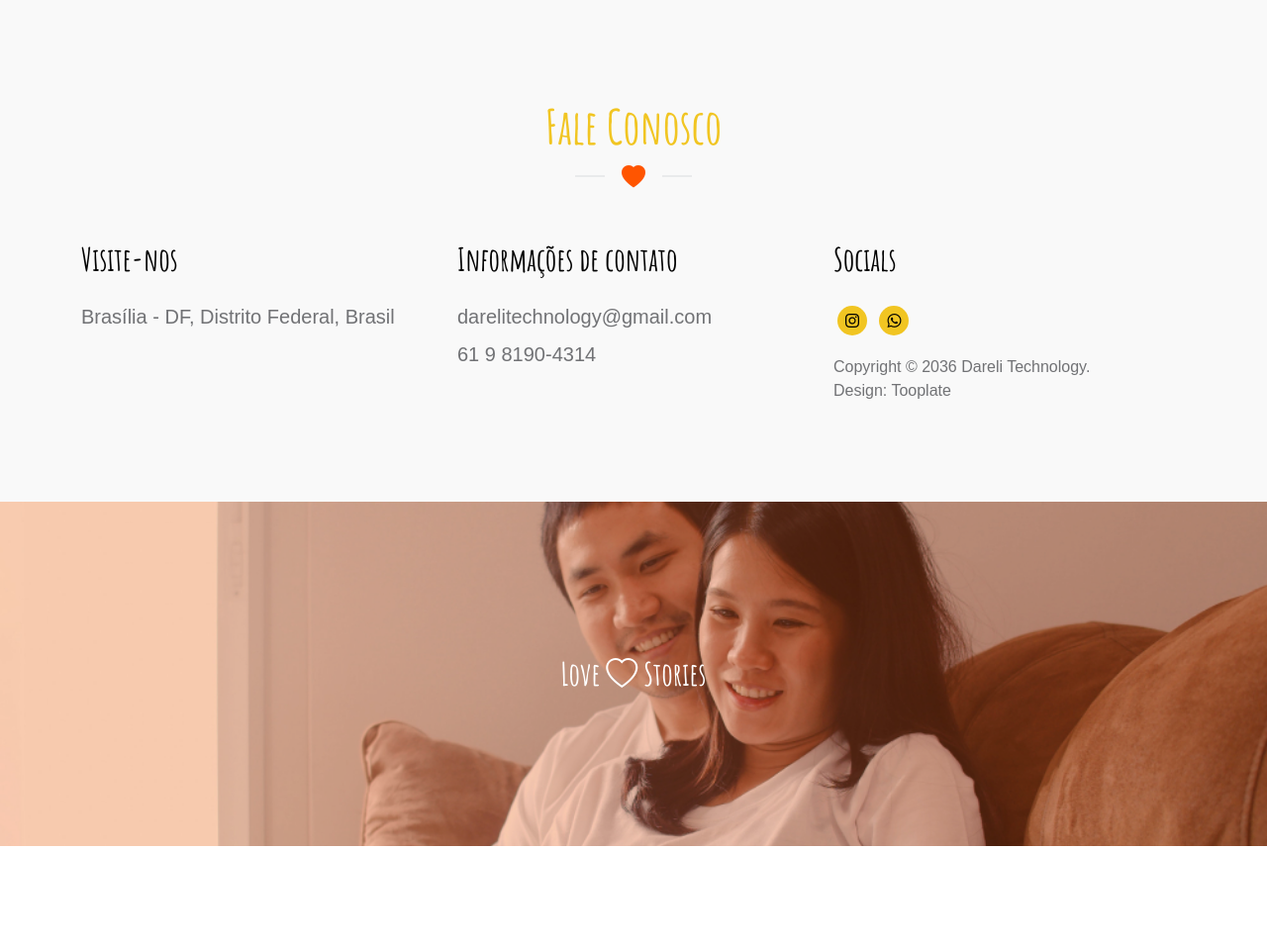
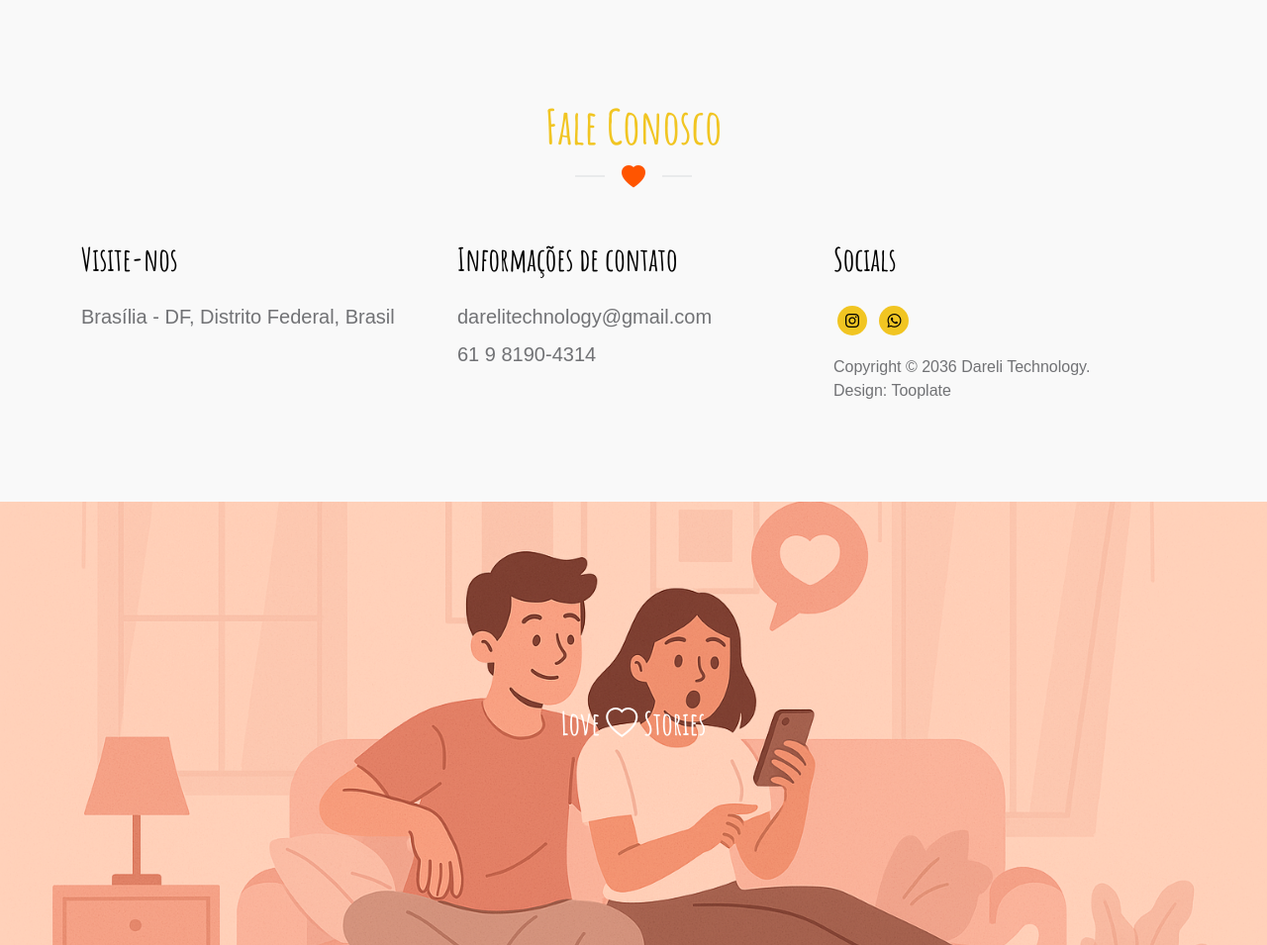
Before and after one commit to fiorellizz/lovestories, a Django app: page / in a window 1280 px wide. Shown: the part 5187-6142 px from the top of the page at 99% size. Before the commit the page ends 6042 px from the top, so only its background shows below. Run offline with Django 5.2, Linux system fonts and the light colour scheme; some libraries are stand-ins or nearby versions.

Commit message:
fix: ajuste imagem footer

```diff
--- a/core/templates/home.html
+++ b/core/templates/home.html
@@ -31,7 +31,11 @@
 
     <style type="text/css">
         .hero-container {
-        background-image: url("{% static 'home/images/hero-es.png' %}");
+            background-image: url("{% static 'home/images/hero-es.png' %}");
+        }
+
+        .site-footer {
+            background-image: url("{% static 'home/images/footer.png' %}");
         }
     </style>
 
@@ -79,7 +83,7 @@
                 <span class="navbar-toggler-icon"></span>
             </button>
 
-            <a href="index.html" class="navbar-brand mx-auto mx-lg-0">
+            <a href="/" class="navbar-brand mx-auto mx-lg-0">
                 <span>Love</span>
                 <i class="bi-heart brand-icon"></i>
                 <span>Stories</span>
@@ -139,7 +143,7 @@
                             <h4 class="save-the-date-title">Save the date</h4>
 
                             <div class="save-the-date-body">
-                                <span class="date">11 de maio de 2025</span>
+                                <span class="date">12 de junho de 2025</span>
                             </div>
                         </div>
                     </div>
@@ -425,7 +429,8 @@
                                                 <h4 class="mb-0">Ricardo</h4>
                                                 <span class="about-tag ms-2">Filho</span>
                                             </div>
-                                            <p class="depoimento-texto">O presente perfeito para minha mãe no Dia das Mães. Eternizou nossa história.</p>
+                                            <p class="depoimento-texto">O presente perfeito para minha mãe no Dia das
+                                                Mães. Eternizou nossa história.</p>
                                         </div>
                                     </div>
 
@@ -443,7 +448,8 @@
                                                 <span class="about-tag ms-2">Namorado</span>
                                             </div>
 
-                                            <p class="depoimento-texto">Queria surpreender minha namorada com algo diferente... Quando vi esse
+                                            <p class="depoimento-texto">Queria surpreender minha namorada com algo
+                                                diferente... Quando vi esse
                                                 site, soube na hora que era perfeito. Ela se emocionou demais, e eu
                                                 também. É um presente que fala um pouco da nossa historia.</p>
                                         </div>
@@ -468,7 +474,8 @@
                                                 <span class="about-tag ms-2">Namorada</span>
                                             </div>
 
-                                            <p class="depoimento-texto">Achei fofo, achei lindo, achei muito criativo! Foi um presente muito
+                                            <p class="depoimento-texto">Achei fofo, achei lindo, achei muito criativo!
+                                                Foi um presente muito
                                                 diferente e eu amei a criatividade dele. Mexeu muito comigo, eu adorei!
                                             </p>
                                         </div>
@@ -488,7 +495,8 @@
                                                 <span class="about-tag ms-2">Mãe</span>
                                             </div>
 
-                                            <p class="depoimento-texto">Ganhar esse site foi como reviver todos os momentos com meu filho. É um
+                                            <p class="depoimento-texto">Ganhar esse site foi como reviver todos os
+                                                momentos com meu filho. É um
                                                 presente cheio de amor, que vou guardar pra sempre!</p>
                                         </div>
                                     </div>
@@ -620,7 +628,8 @@
                                 </div>
                             </div>
 
-                            <h5 class="mb-4">Se interessou? <span class="text-muted">Deixa seu contato que eu falo com você!</span></h5>
+                            <h5 class="mb-4">Se interessou? <span class="text-muted">Deixa seu contato que eu falo com
+                                    você!</span></h5>
 
                             <form class="custom-form rsvp-form" role="form">
                                 <div class="row">
@@ -730,7 +739,7 @@
             <div class="row">
 
                 <div class="col-lg-3 col-12 mx-auto">
-                    <a href="index.html" class="navbar-brand mx-auto mx-lg-0">
+                    <a href="/" class="navbar-brand mx-auto mx-lg-0">
                         <span>Love</span>
                         <i class="bi-heart brand-icon"></i>
                         <span>Stories</span>
--- a/templates/static/home/css/tooplate-wedding-lite.css
+++ b/templates/static/home/css/tooplate-wedding-lite.css
@@ -656,11 +656,10 @@ strong {
   SITE FOOTER
 -----------------------------------------*/
 .site-footer {
-  background-image: url('../images/young-asian-pregnant-couple-using-laptop.jpeg');
   background-repeat: no-repeat;
   background-size: cover;
-  padding-top: 150px;
-  padding-bottom: 150px;
+  padding-top: 200px;
+  padding-bottom: 200px;
   text-align: center;
   position: relative;
 }
```
Also changed, not shown: templates/static/home/images/footer.png (added), templates/static/home/images/young-asian-pregnant-couple-using-laptop.jpeg (deleted).
